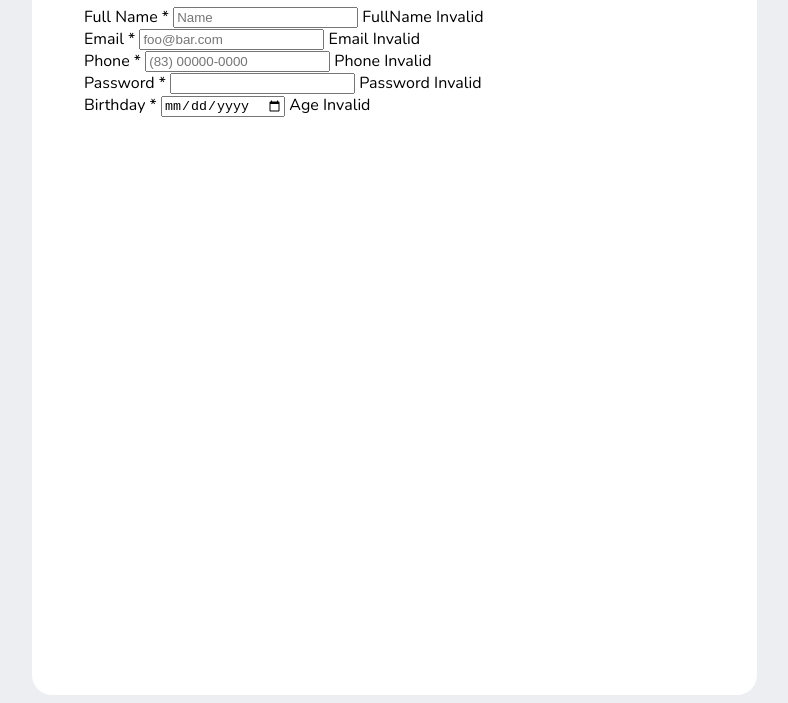
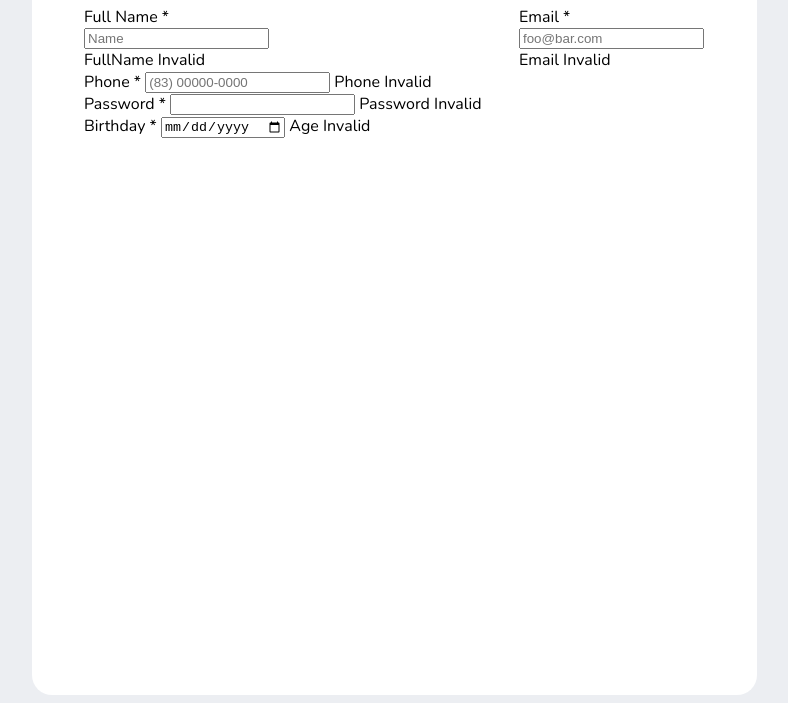
Before and after one commit to diogojefs/compass-projeto01, a plain HTML site: page index.html in a window 1280 px wide. Shown: the part 132-835 px from the top of the page, without its empty margins (246-1034 px from the left). Drawn offline with nearby package versions, Linux system fonts and the light colour scheme.

Commit message:
Style: changing direction of input components container

```diff
--- a/css/index.css
+++ b/css/index.css
@@ -33,3 +33,8 @@ h1 {
     width: 100%;
     text-align: center;
 }
+
+.container-input {
+    display: flex;
+    flex-direction: column;
+}
```
